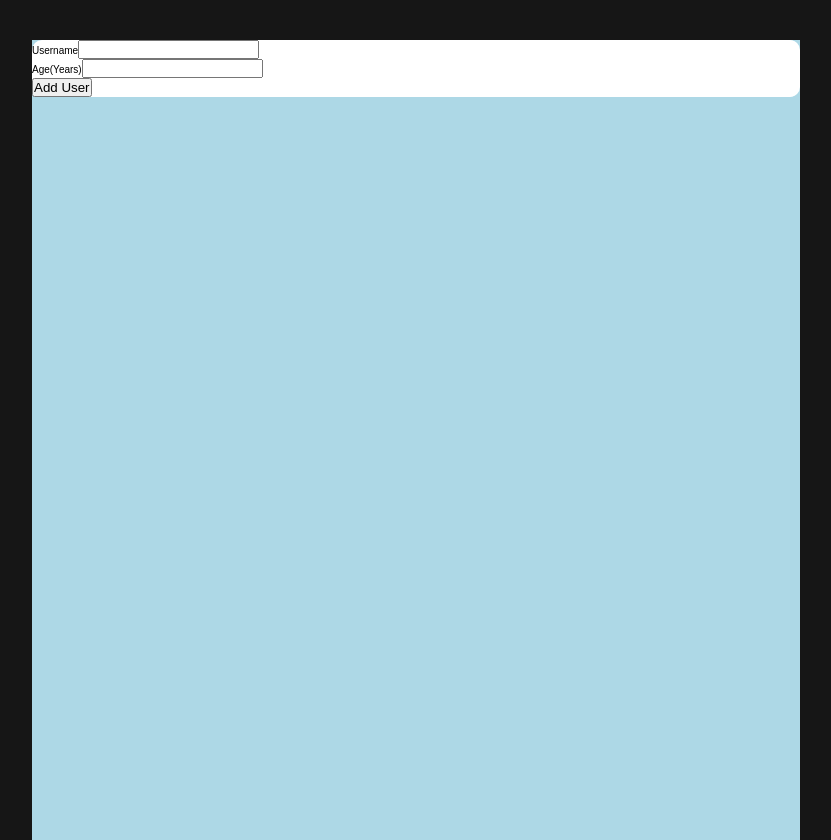
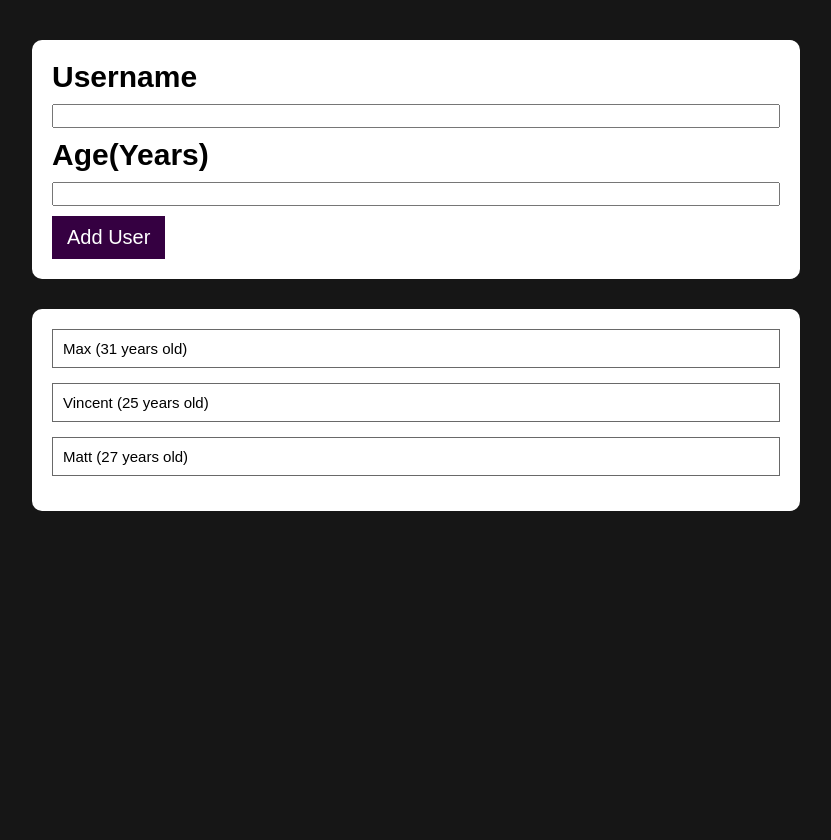
Before and after one commit to VincentChen6345/Section8Tutorial, a React (Create React App) app: page / in a window 1280 px wide. Shown: the whole page, without its empty margins (224-1055 px from the left). Built offline with nearby package versions, Linux system fonts and the light colour scheme.

Commit message:
styles completed, beginning user input logic

```diff
--- a/src/App.css
+++ b/src/App.css
@@ -1,5 +1,4 @@
 .main-container {
-  background-color: lightblue;
   height: 100vh;
   width: 60%;
   margin-top: 4rem;
--- a/src/App.js
+++ b/src/App.js
@@ -2,13 +2,16 @@ import React from "react";
 import AddUser from "./components/AddUser";
 import UserList from "./components/UserList";
 import "./App.css";
+import userData from "./data/TaskData";
 
 function App() {
+  // const [userList, setUserList] = useState(userData);
+  const userList = userData;
   return (
     <div className="App">
       <div className="main-container">
         <AddUser />
-        <UserList />
+        <UserList userList={userList} />
       </div>
     </div>
   );
--- a/src/components/AddUser.css
+++ b/src/components/AddUser.css
@@ -1,4 +1,13 @@
 .form-section {
   background-color: white;
   border-radius: 1rem;
+  padding: 2rem;
 }
+.addUser_btn {
+  background-color: var(--color-primary);
+  color: white;
+  border-width: none;
+  border-style: none;
+  font-size: 2rem;
+  padding: 1rem 1.5rem;
+}
--- a/src/components/AddUser.jsx
+++ b/src/components/AddUser.jsx
@@ -2,6 +2,7 @@ import React from "react";
 import "./AddUser.css";
 import NameInput from "./functionality/NameInput";
 import AgeInput from "./functionality/AgeInput";
+import "./AddUser.css";
 
 const AddUser = () => {
   return (
@@ -9,7 +10,9 @@ const AddUser = () => {
       <form>
         <NameInput />
         <AgeInput />
-        <button type="submit">Add User</button>
+        <button className="addUser_btn" type="submit">
+          Add User
+        </button>
       </form>
     </div>
   );
--- a/src/components/UserList.css
+++ b/src/components/UserList.css
@@ -0,0 +1,15 @@
+.UserList-section {
+  background-color: white;
+  border-radius: 1rem;
+  padding: 2rem;
+  margin-top: 3rem;
+}
+
+.user-tile {
+  display: flex;
+  border: solid 1px rgb(105, 105, 105);
+  flex: 1;
+  padding: 1rem 1rem;
+  font-size: 1.5rem;
+  margin-bottom: 1.5rem;
+}
--- a/src/components/UserList.jsx
+++ b/src/components/UserList.jsx
@@ -1,8 +1,18 @@
 import React from "react";
 import "./UserList.css";
 
-const UserList = () => {
-  return <div></div>;
+const UserList = (props) => {
+  return (
+    <div className="UserList-section">
+      <div>
+        {props.userList.map((userItem) => (
+          <span className="user-tile" key={userItem.id}>
+            {userItem.Name} ({userItem.Age} years old)
+          </span>
+        ))}
+      </div>
+    </div>
+  );
 };
 
 export default UserList;
--- a/src/components/functionality/AgeInput.css
+++ b/src/components/functionality/AgeInput.css
@@ -0,0 +1,5 @@
+.AgeInput__container {
+  display: flex;
+  flex-direction: column;
+  font-size: 3rem;
+}
--- a/src/components/functionality/AgeInput.jsx
+++ b/src/components/functionality/AgeInput.jsx
@@ -1,10 +1,10 @@
 import React from "react";
-
+import "./AgeInput.css";
 const AgeInput = () => {
   return (
-    <div>
-      <label>Age(Years)</label>
-      <input type="text"></input>
+    <div className="AgeInput__container">
+      <label className="label">Age(Years)</label>
+      <input className="input" type="text"></input>
     </div>
   );
 };
--- a/src/components/functionality/NameInput.css
+++ b/src/components/functionality/NameInput.css
@@ -0,0 +1,16 @@
+.NameInput__container {
+  display: flex;
+  flex-direction: column;
+  font-size: 3rem;
+}
+
+.label {
+  font-weight: 600;
+  margin-bottom: 1rem;
+}
+.input {
+  margin-bottom: 1rem;
+  height: 1.5rem;
+  font-size: 1.5rem;
+  padding: 1rem 0;
+}
--- a/src/components/functionality/NameInput.jsx
+++ b/src/components/functionality/NameInput.jsx
@@ -1,12 +1,30 @@
-import React from "react";
+import React, { useState } from "react";
+import "./NameInput.css";
 
 const NameInput = () => {
+  const [enteredName, setEnteredName] = useState("");
+  const nameChangeHandler = (e) => {
+    setEnteredName(e.target.value);
+    // console.log(enteredName);
+    /*why is there a 1 letter delay */
+  };
   return (
-    <div>
-      <label>Username</label>
-      <input type="text"></input>
+    <div className="NameInput__container">
+      <label className="label">Username</label>
+      <input
+        className="input"
+        type="text"
+        onChange={nameChangeHandler}
+        value={enteredName}
+      ></input>
     </div>
   );
 };
 
 export default NameInput;
+
+/*Notes to pickup on
+1. when username input is submitted, data is passed up the state into AddUser.jsx,
+2. together with the age input, it creates a new object which is added to userList
+3. userList gets re-rendered
+*/
--- /dev/null
+++ b/src/data/TaskData.js
@@ -0,0 +1,7 @@
+const userData = [
+  { Name: "Max", Age: 31, id: Math.random() },
+  { Name: "Vincent", Age: 25, id: Math.random() },
+  { Name: "Matt", Age: 27, id: Math.random() },
+];
+
+export default userData;
```
